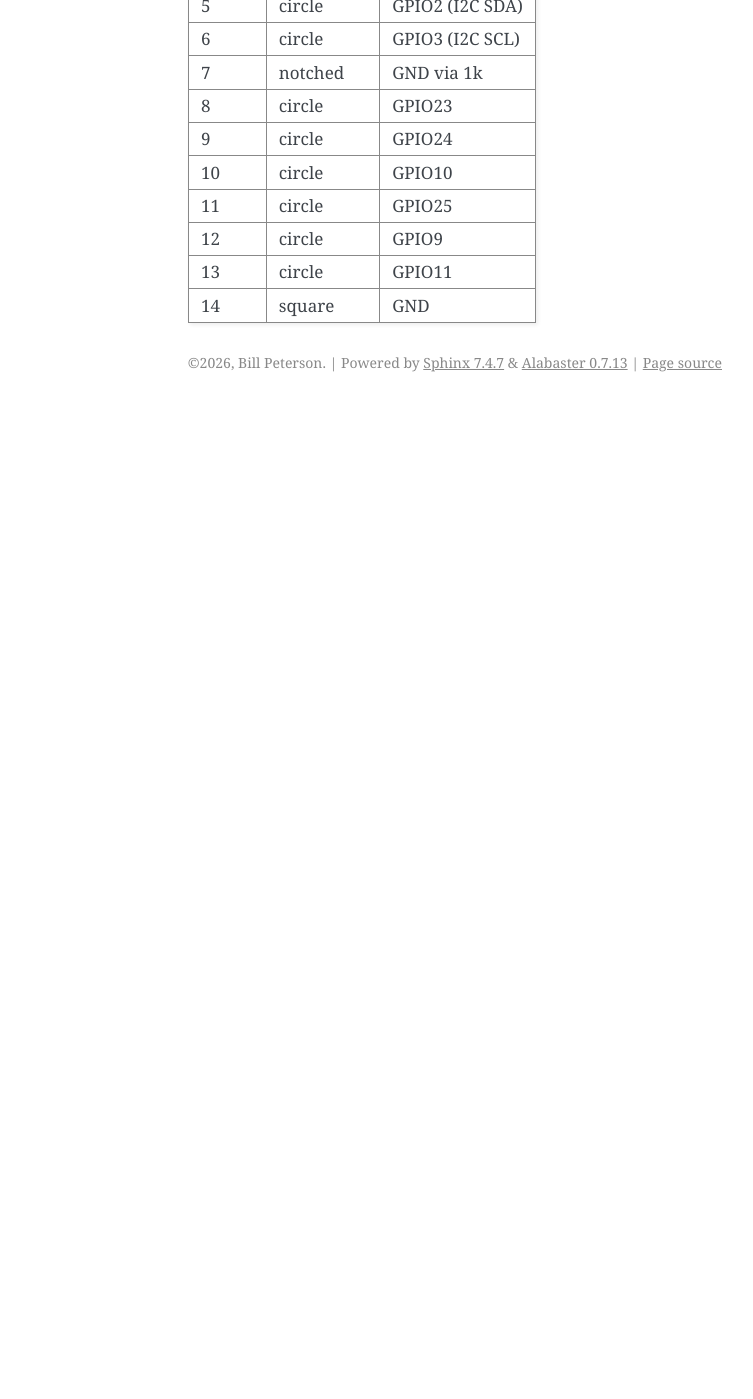
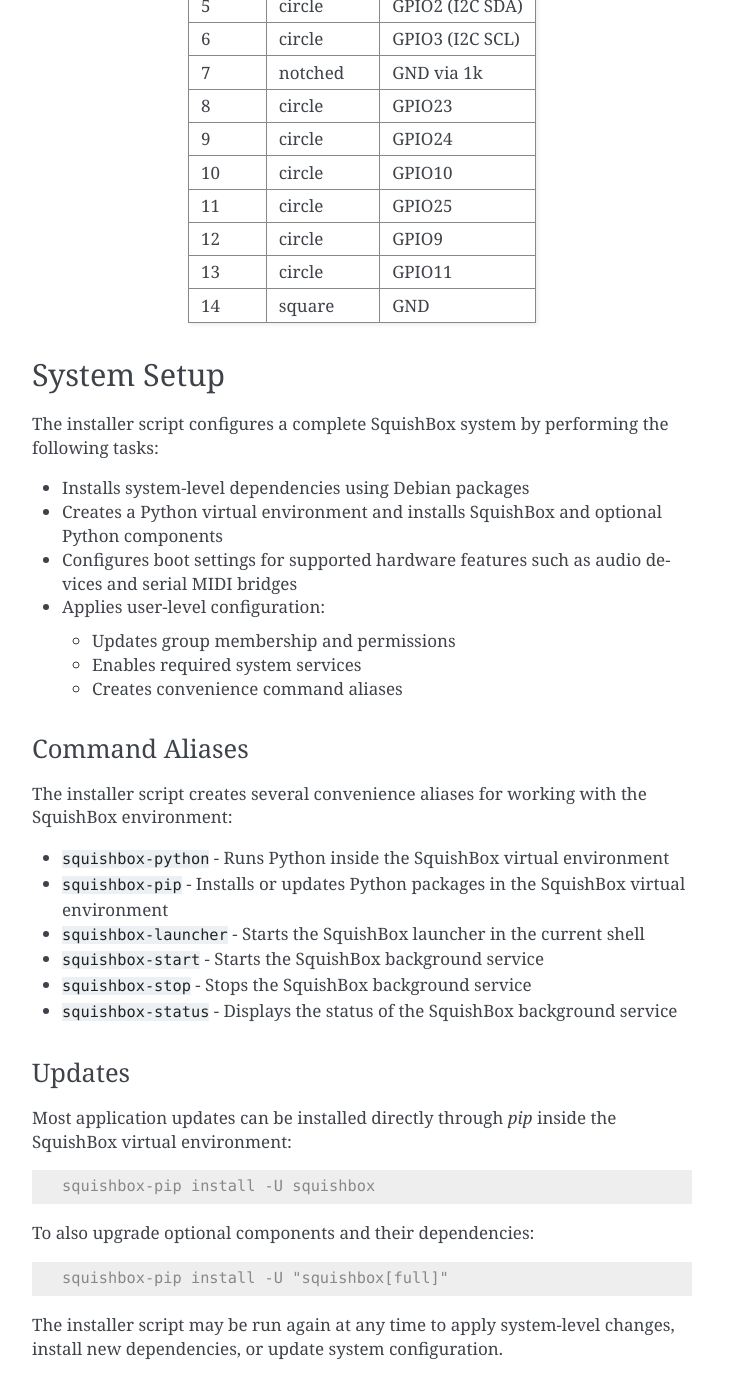
Before and after one commit to GeekFunkLabs/squishbox, a Sphinx documentation site: the page built from docs/technical.rst, in a window 1280 px wide and 1400 px high, scrolled down 1857 px. Shown: the whole window, without its empty margins (388-1141 px from the left). Built offline with Sphinx 7.4.7, drawn with Linux system fonts in a browser that asks for light colours; before the commit the page ends 2259 px from its top, so only the background shows below that; some of the changed text lies outside the part shown.

Commit message:
update docs

```diff
--- a/docs/technical.rst
+++ b/docs/technical.rst
@@ -63,3 +63,52 @@
 13      circle     GPIO11
 14      square     GND
 ======  =========  ==================
+
+System Setup
+------------
+
+The installer script configures a complete SquishBox system by performing
+the following tasks:
+
+* Installs system-level dependencies using Debian packages
+* Creates a Python virtual environment and installs SquishBox and
+  optional Python components
+* Configures boot settings for supported hardware features such as
+  audio devices and serial MIDI bridges
+* Applies user-level configuration:
+
+  * Updates group membership and permissions
+  * Enables required system services
+  * Creates convenience command aliases
+
+Command Aliases
+^^^^^^^^^^^^^^^
+
+The installer script creates several convenience aliases for working
+with the SquishBox environment:
+
+* ``squishbox-python`` - Runs Python inside the SquishBox virtual environment
+* ``squishbox-pip`` - Installs or updates Python packages in the SquishBox virtual environment
+* ``squishbox-launcher`` - Starts the SquishBox launcher in the current shell
+* ``squishbox-start`` - Starts the SquishBox background service
+* ``squishbox-stop`` - Stops the SquishBox background service
+* ``squishbox-status`` - Displays the status of the SquishBox background service
+
+Updates
+^^^^^^^
+
+Most application updates can be installed directly through `pip` inside
+the SquishBox virtual environment:
+
+.. code-block:: console
+
+    squishbox-pip install -U squishbox
+
+To also upgrade optional components and their dependencies:
+
+.. code-block:: console
+
+    squishbox-pip install -U "squishbox[full]"
+
+The installer script may be run again at any time to apply system-level
+changes, install new dependencies, or update system configuration.
```
Also changed, not shown: other parts of docs/technical.rst (+2 -2 lines), docs/programming.rst (+2 -13 lines), docs/userguide.rst (+34 -4 lines).
